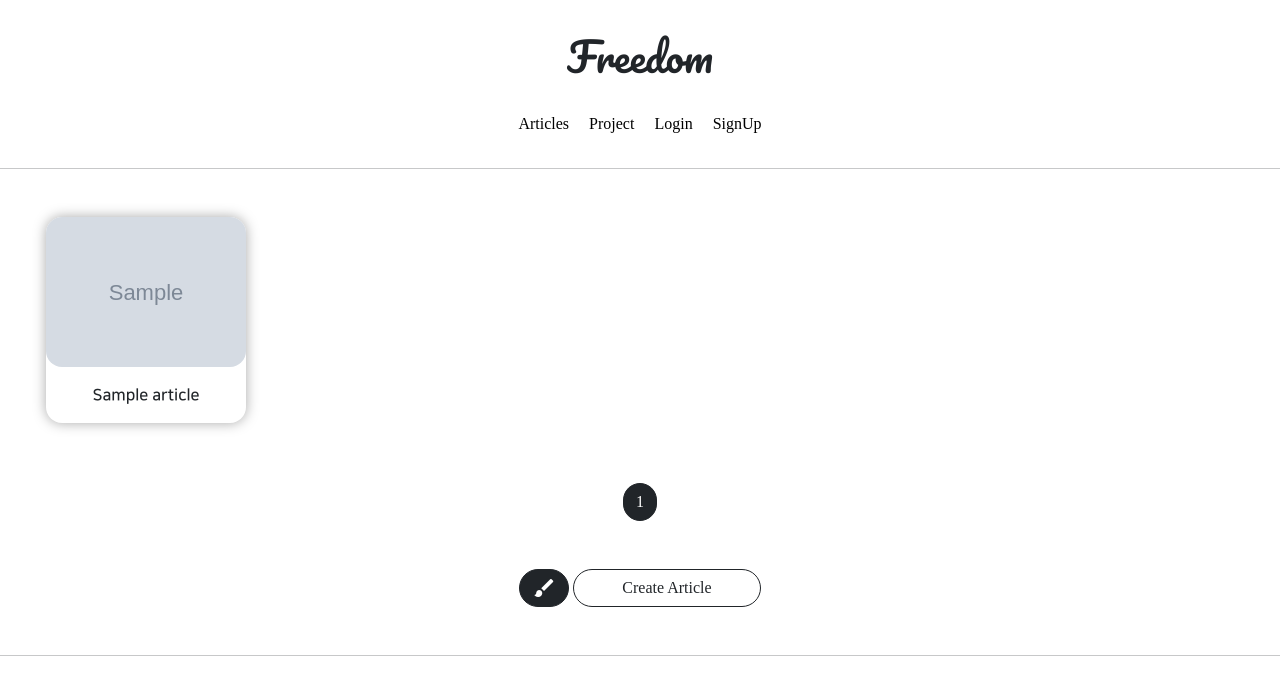
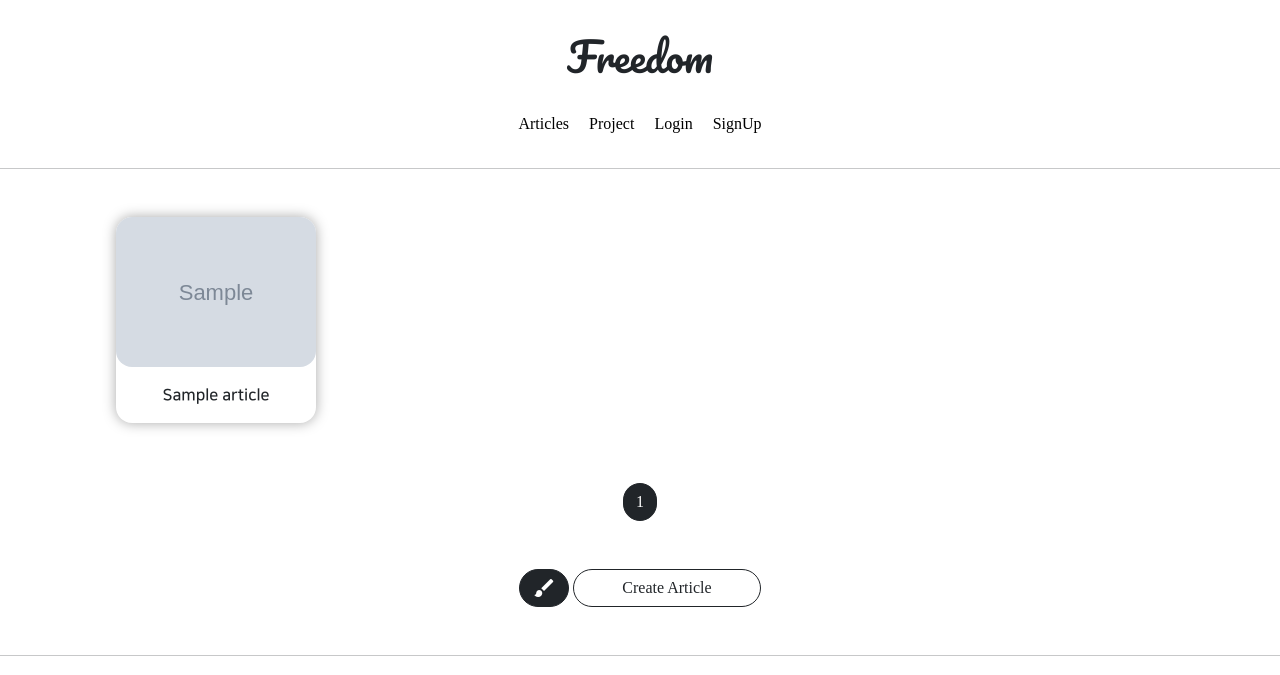
Before and after one commit to Jeongp4939/Class, a Django app: template articleapp/templates/articleapp/list.html in a window 1280 px wide. Shown: the top 675 px of the page. Run offline with Django 3.2, Linux system fonts and the light colour scheme; the template is opened without the code that fills it: most values are stand-ins (such as "Sample title", 1, 10 or a date in 2020); grey boxes marked "Sample" are stand-in pictures.

Commit message:
09/02 class project2 2

```diff
--- a/articleapp/templates/articleapp/list.html
+++ b/articleapp/templates/articleapp/list.html
@@ -7,7 +7,7 @@
 
         .container {
             padding: 0;
-            margin: 0 0 auto;
+            margin: 0 auto;
         }
 
         .container div {
```
